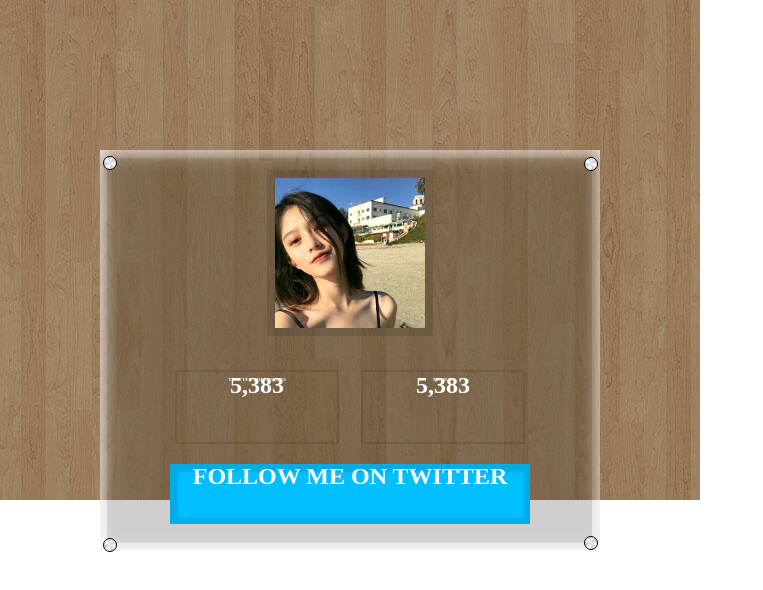
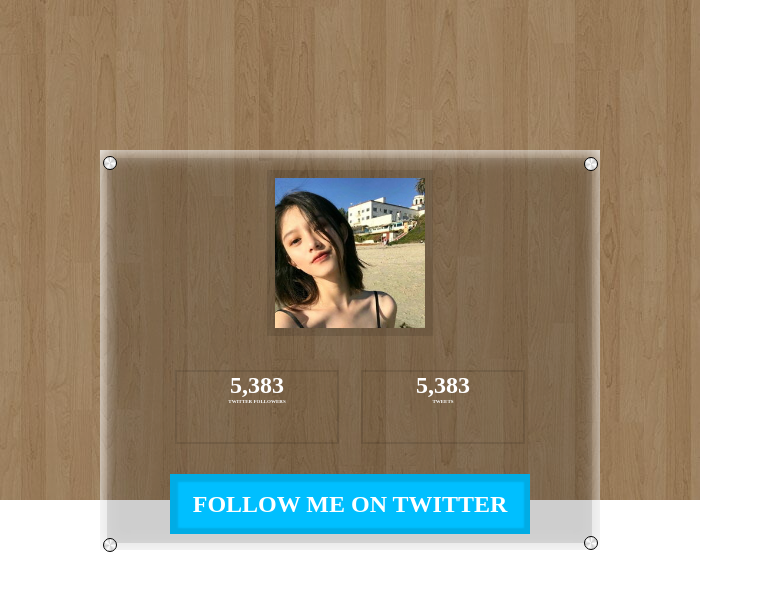
Before and after one commit to Hmaom/csshu, a plain HTML site: page index.html in a window 1280 px wide. Shown: the whole page, without its empty margins (0-763 px from the left). Drawn offline with Linux system fonts and the light colour scheme.

Commit message:
重新修改

```diff
--- a/index.html
+++ b/index.html
@@ -94,7 +94,7 @@
 				 h6{
 				 	font-size: 5px;
 				 	text-align: center;
-				 	margin-top: -22px;
+				 	/* margin-top: -22px; */
 				 }
 	          .follow{
 				display: inline-block;
@@ -103,10 +103,13 @@
 				height: 50px;
 				background-color: deepskyblue;
 				position: relative;
-				bottom: -70px;
-				line-height: 15px;
+				bottom: -80px;
+				/* line-height: 15px; */
 				border: 5px solid rgba(0,0,0,0.1);
 				box-shadow: 1px 1px 2px 2px rgba(0,0,0,0.1) inset;
+				}
+				.follow h2{
+					line-height: 50px;
 				}
 		</style>
 	</head>
```
